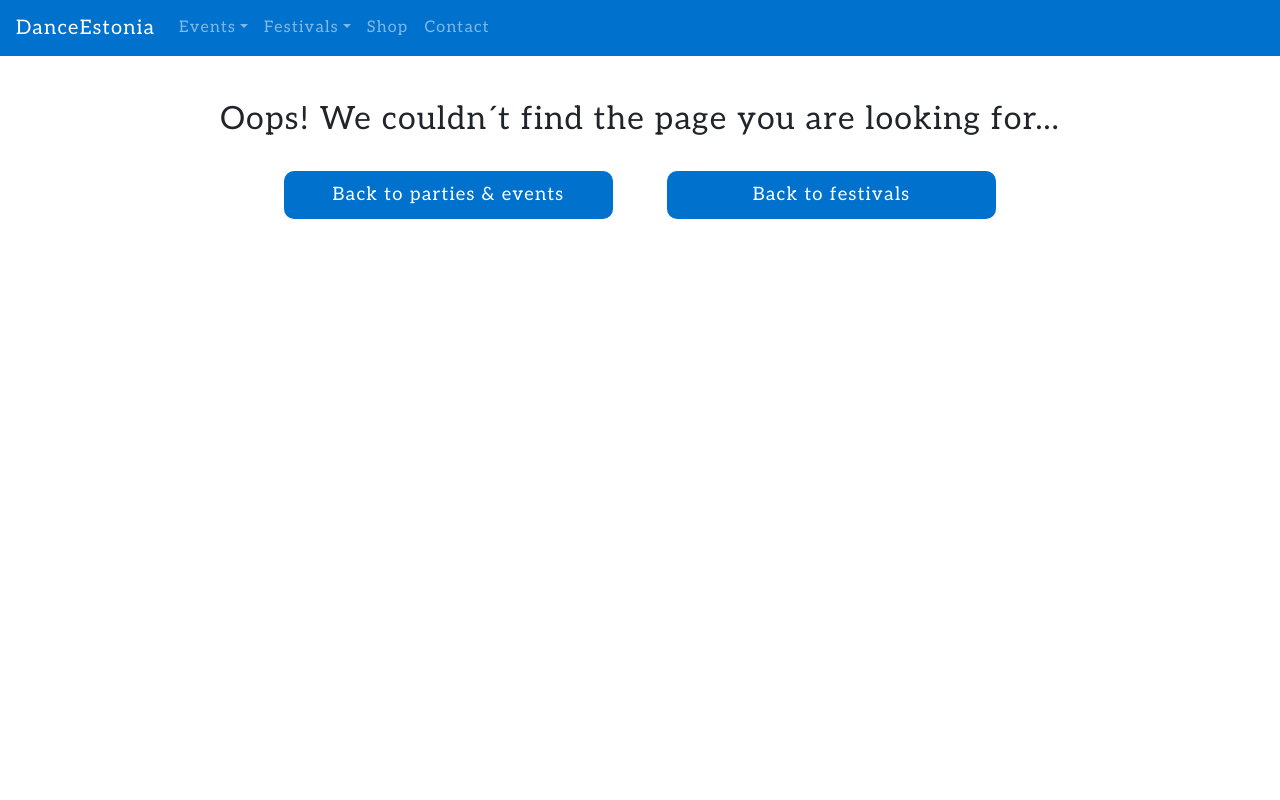
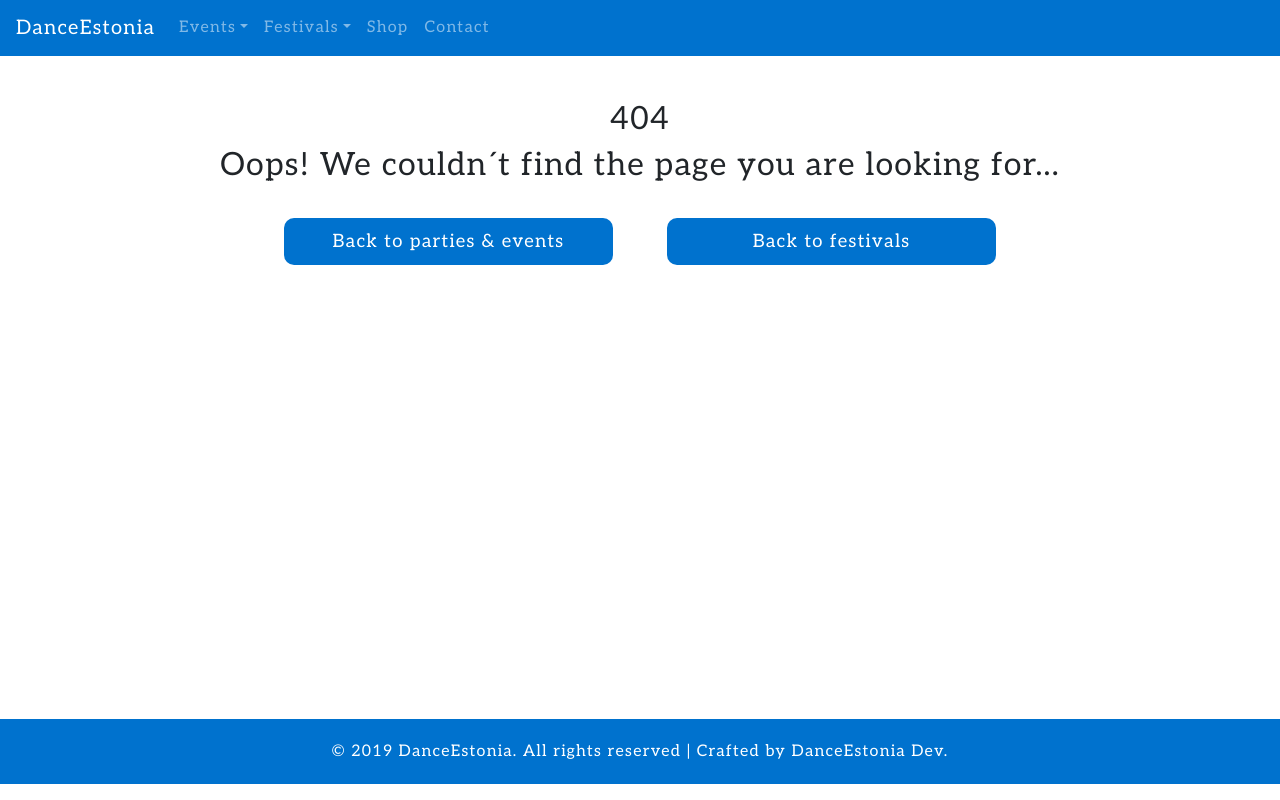
Before and after one commit to rrorrolfo/danceEstoniaClient, a React (Create React App) app in the folder client/: page /notfound in a window 1280 px wide. Built offline with nearby package versions, Linux system fonts and the light colour scheme; no server answers.

Commit message:
Optimized styling

```diff
--- a/client/src/components/notFound/index.jsx
+++ b/client/src/components/notFound/index.jsx
@@ -1,11 +1,14 @@
 import React from 'react';
 import { NavLink } from 'react-router-dom';
 import { Container } from 'react-bootstrap';
+import Footer from '../footer';
 import './notFound.css';
 
 const NotFound = () => {
   return (
-    <Container className="not-found-container centered">
+    <React.Fragment>
+      <Container className="not-found-container centered full-vh-height">
+        <h2>404</h2>
         <h2>Oops! We couldn´t find the page you are looking for...</h2>
         <Container>
           <ul className="back-to-nav">
@@ -18,6 +21,8 @@ const NotFound = () => {
           </ul>
         </Container>
       </Container>
+      <Footer />
+    </React.Fragment>
   );
 };
 
```
Lines whose indentation alone changed are shown as unchanged.
